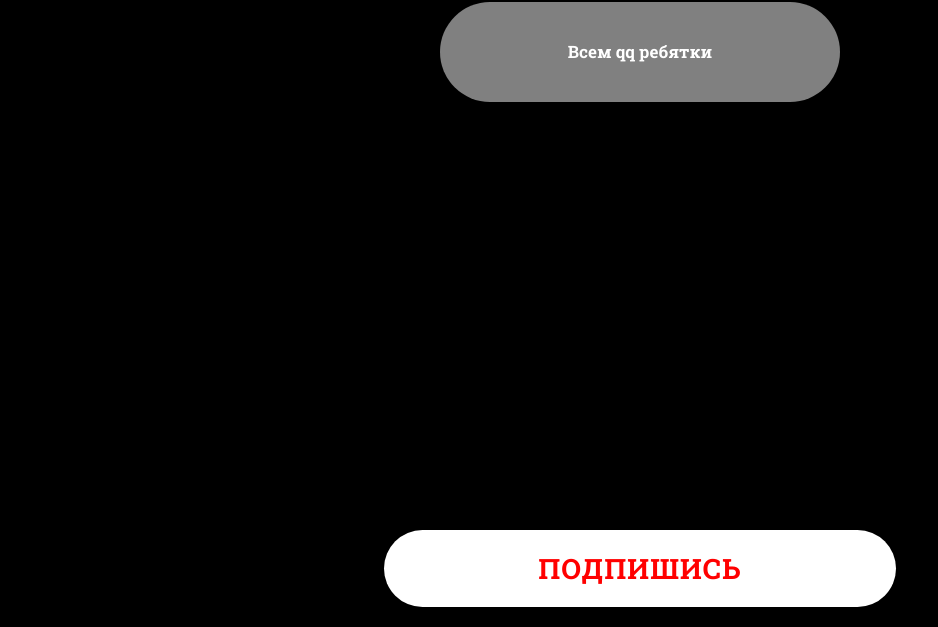
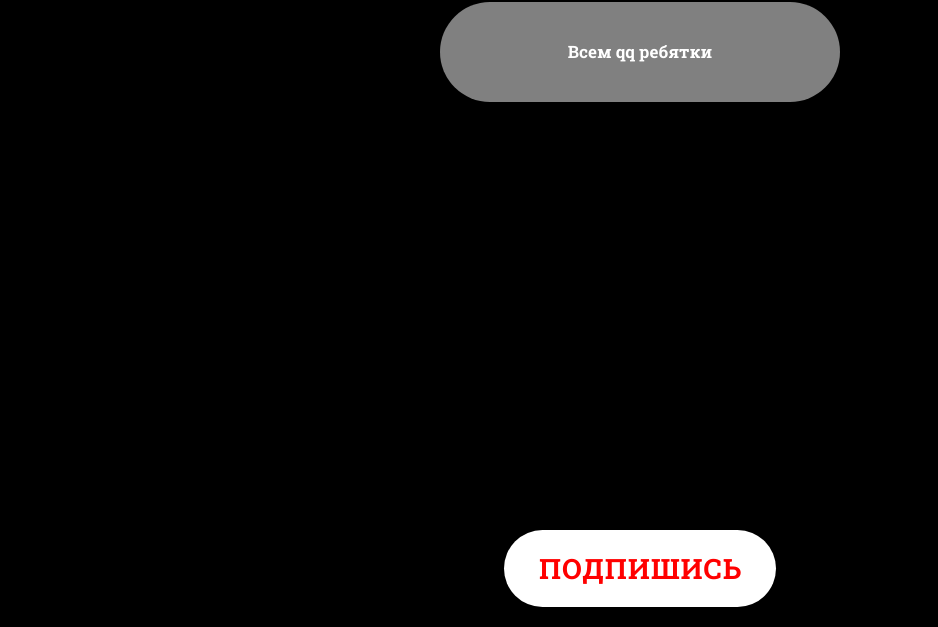
Before and after one commit to Dane4ik/dane4ik.github.io, a website: page index.html in a window 1280 px wide. Shown: the part 173-800 px from the top of the page, without its empty margins (0-938 px from the left). Drawn offline with Linux system fonts and the light colour scheme; a web font is replaced by a local one.

Commit message:
Поправка дизайна

```diff
--- a/main.css
+++ b/main.css
@@ -145,8 +145,8 @@ body {
         a:has(.btn) {
             text-decoration: none;
             margin: auto auto 20px;
-            width: 40%;
             user-select: none;
+            width: 272px;
 
             .btn {
                 background: white;
```
